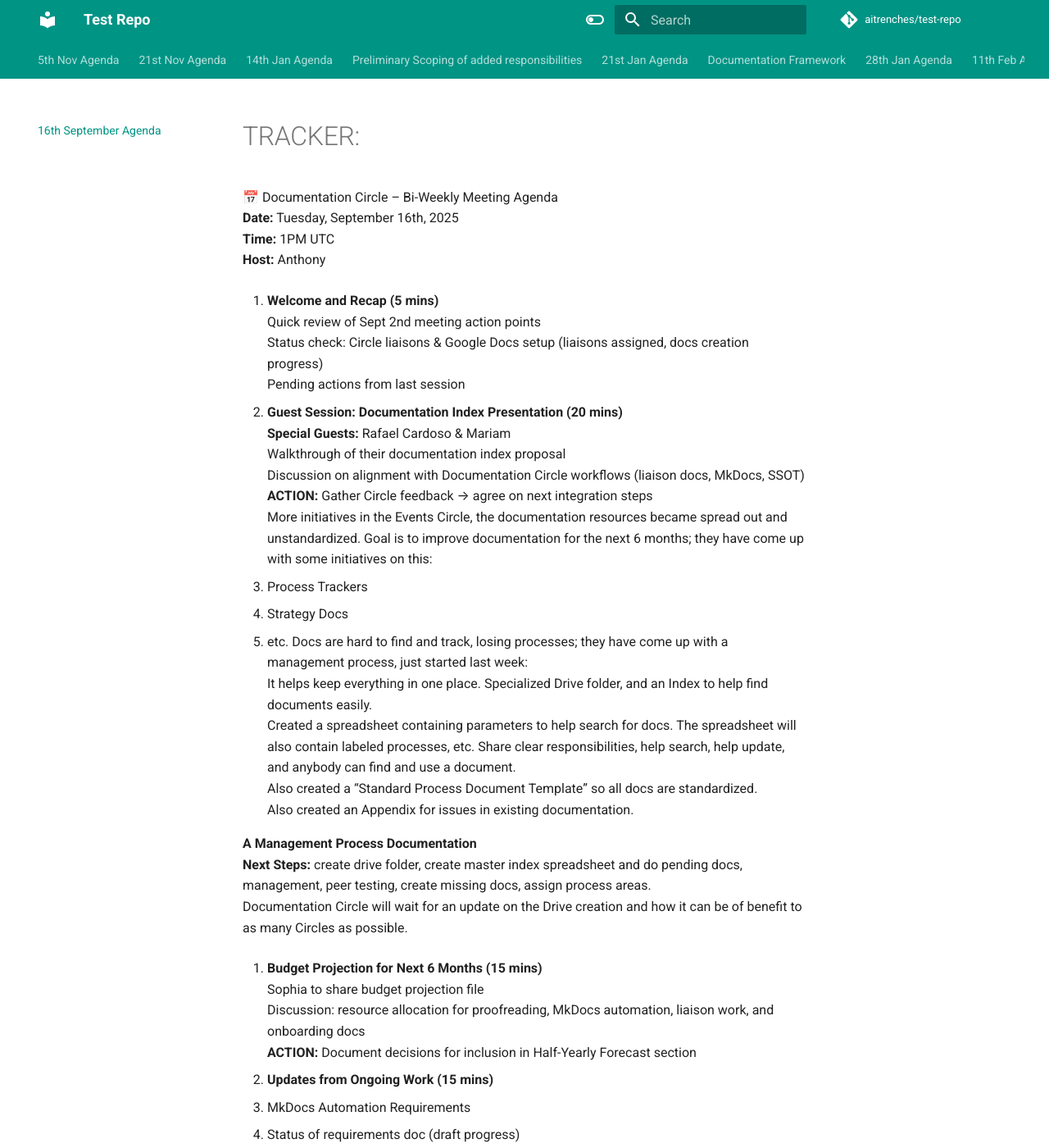
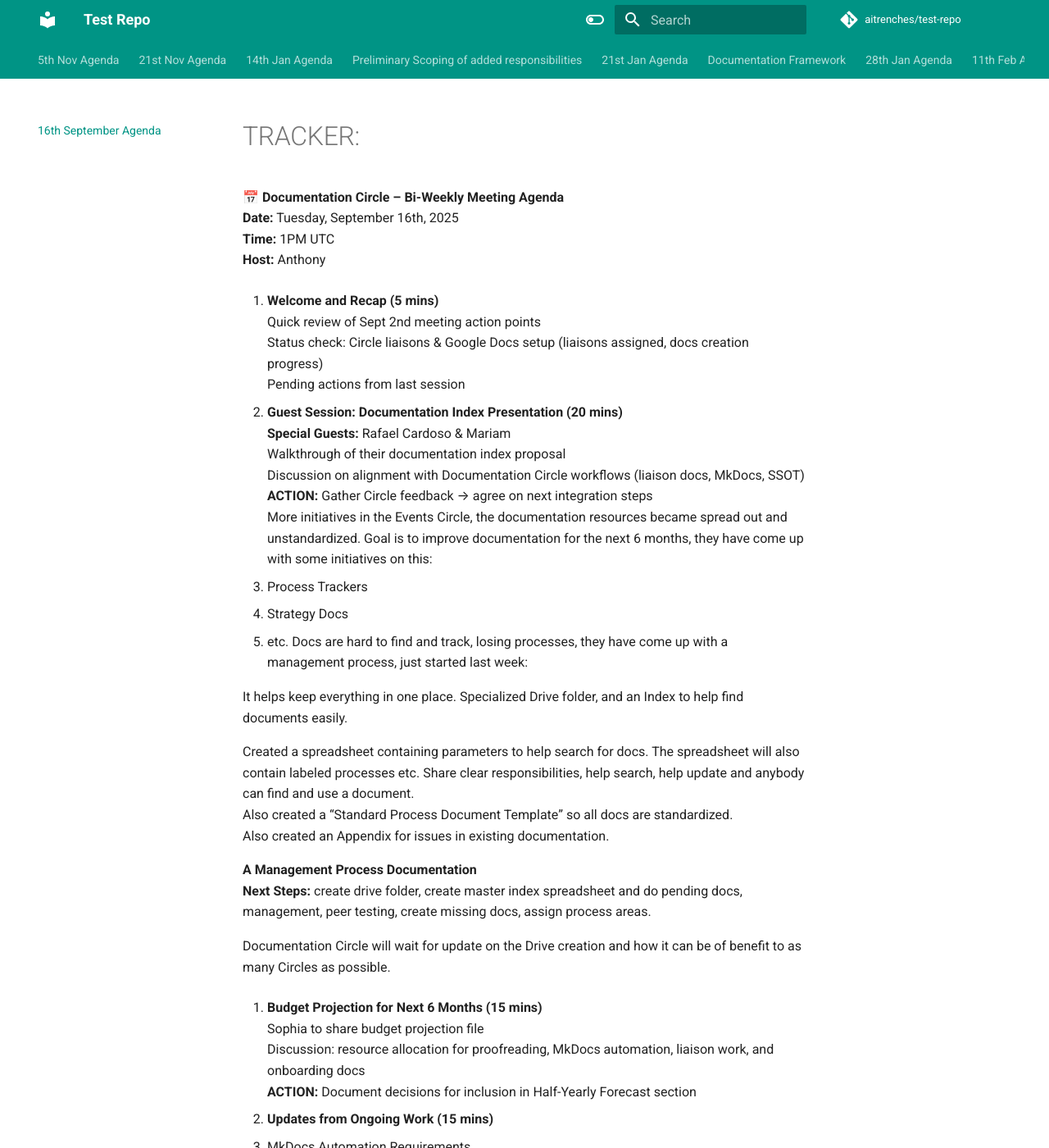
Before and after one commit to aitrenches/test-repo, an MkDocs documentation site: the page built from docs/16th-september-agenda.md, in a window 1280 px wide and 1400 px high. Shown: the whole window at 82% size. Built offline with MkDocs 1.6.1 and Material for MkDocs 9.7.7, drawn with Linux system fonts in a browser that asks for light colours; comment, search, counter and statistics services are not loaded.

```diff
--- a/docs/16th-september-agenda.md
+++ b/docs/16th-september-agenda.md
@@ -1,5 +1,5 @@
 # TRACKER:
-📅 Documentation Circle – Bi-Weekly Meeting Agenda
+📅 **Documentation Circle – Bi-Weekly Meeting Agenda**
 **Date:** Tuesday, September 16th, 2025
 **Time:** 1PM UTC
 **Host:** Anthony
@@ -14,18 +14,22 @@
    Walkthrough of their documentation index proposal
    Discussion on alignment with Documentation Circle workflows (liaison docs, MkDocs, SSOT)
    **ACTION:** Gather Circle feedback → agree on next integration steps
-   More initiatives in the Events Circle, the documentation resources became spread out and unstandardized. Goal is to improve documentation for the next 6 months; they have come up with some initiatives on this:
+   More initiatives in the Events Circle, the documentation resources became spread out and unstandardized. Goal is to improve documentation for the next 6 months, they have come up with some initiatives on this:
+
    - Process Trackers
    - Strategy Docs
-   - etc. Docs are hard to find and track, losing processes; they have come up with a management process, just started last week:
-     It helps keep everything in one place. Specialized Drive folder, and an Index to help find documents easily.
-   Created a spreadsheet containing parameters to help search for docs. The spreadsheet will also contain labeled processes, etc. Share clear responsibilities, help search, help update, and anybody can find and use a document.
+   - etc. Docs are hard to find and track, losing processes, they have come up with a management process, just started last week:
+
+   It helps keep everything in one place. Specialized Drive folder, and an Index to help find documents easily.
+
+   Created a spreadsheet containing parameters to help search for docs. The spreadsheet will also contain labeled processes etc. Share clear responsibilities, help search, help update and anybody can find and use a document.
    Also created a “Standard Process Document Template” so all docs are standardized.
    Also created an Appendix for issues in existing documentation.
 
    **A Management Process Documentation**
    **Next Steps:** create drive folder, create master index spreadsheet and do pending docs, management, peer testing, create missing docs, assign process areas.
-   Documentation Circle will wait for an update on the Drive creation and how it can be of benefit to as many Circles as possible.
+
+   Documentation Circle will wait for update on the Drive creation and how it can be of benefit to as many Circles as possible.
 
 3. **Budget Projection for Next 6 Months (15 mins)**
    Sophia to share budget projection file
@@ -44,6 +48,6 @@
    - Pending workflows for approvals
 
 5. **Open Floor / AOB (5 mins)**
-   - Connectivity workaround for Anthony when presenting in Circle meetings
-   - Tracking progress of liaison docs via Initiatives Tracker
-   - Confirm next meeting date (Sept 30, 2025)
+   Connectivity workaround for Anthony when presenting in Circle meetings
+   Tracking progress of liaison docs via Initiatives Tracker
+   Confirm next meeting date (Sept 30, 2025)
```
